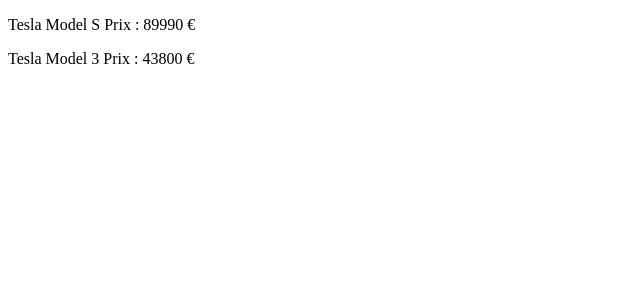
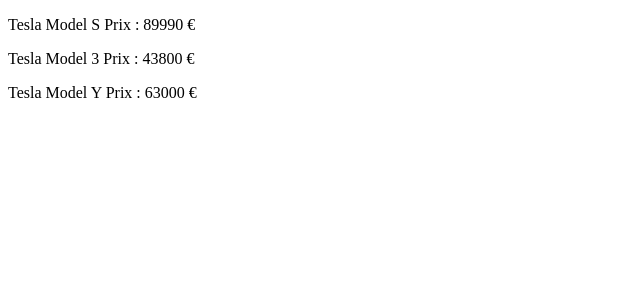
Before and after one commit to tdac2806/AngularExam, an Angular app: page / in a window 1280 px wide. Shown: the top 300 px of the page, without its empty margins (0-640 px from the left). Built offline with nearby package versions, Linux system fonts and the light colour scheme.

Commit message:
Exercice 4

```diff
--- a/src/app/app.component.html
+++ b/src/app/app.component.html
@@ -1,2 +1 @@
-<app-statistique [statistique]=StatTeslaS></app-statistique>
-<app-statistique [statistique]=StatTesla3></app-statistique>
+<app-statistique *ngFor="let statistique of tableaustatistique" [statistique]="statistique"></app-statistique>
--- a/src/app/app.component.ts
+++ b/src/app/app.component.ts
@@ -2,15 +2,19 @@
 import { Statistique } from './models/statistique';
 import { Appreciation } from "./models/appreciation.enum";
 @Component({
-  selector: 'app-root',
-  templateUrl: './app.component.html',
-  styleUrls: ['./app.component.css']
+   selector: 'app-root',
+   templateUrl: './app.component.html',
+   styleUrls: ['./app.component.css']
 })
 export class AppComponent {
-  title = 'AngularExam';
+   title = 'AngularExam';
 
-  public StatTeslaS = new Statistique("698aecbd-be3b-11eb-6978-1698763afecb","Tesla Model S", "89990 €",Appreciation.WARNING);
-  public StatTesla3 = new Statistique("65acfe25-ab58-1258-91ec-7f5875ecfb46", "Tesla Model 3", "43800 €",Appreciation.SUCCESS);
+   public StatTeslaS = new Statistique("698aecbd-be3b-11eb-6978-1698763afecb", "Tesla Model S", "89990 €", Appreciation.WARNING);
+   public StatTesla3 = new Statistique("65acfe25-ab58-1258-91ec-7f5875ecfb46", "Tesla Model 3", "43800 €", Appreciation.SUCCESS);
 
-
+   public tableaustatistique : Statistique [] = [
+      this.StatTeslaS,
+      this.StatTesla3,
+      {id :"4589645-ab58-1258-91ec-789632145687", title:"Tesla Model Y", value:"63000 €", appreciation:Appreciation.SUCCESS}  //Ajout d'une statistique pour ex4
+   ]
 }
```
